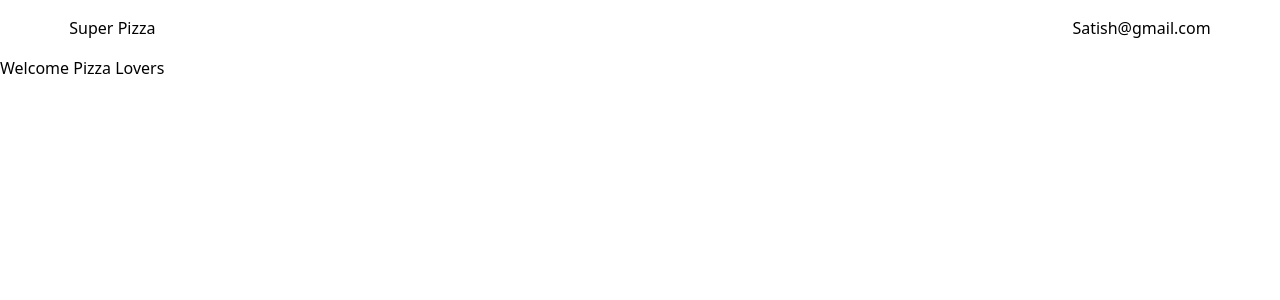
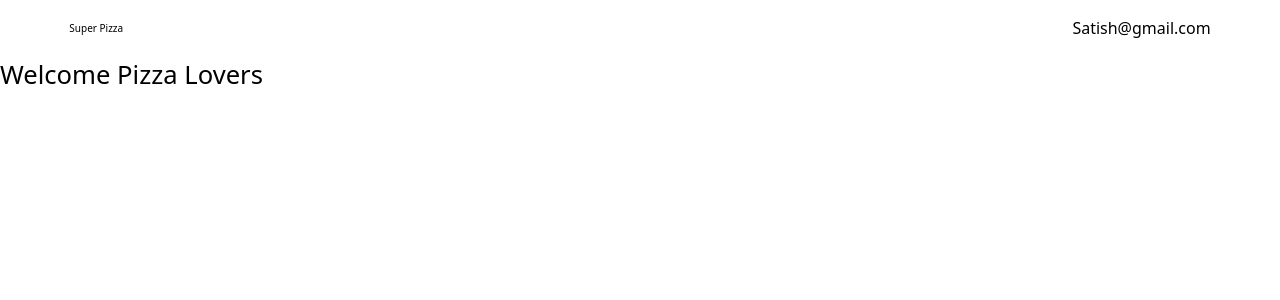
Before and after one commit to Satish9047/OIBSIP, a React (Vite) app in the folder pizza-delivery-app/client/: page / in a window 1280 px wide. Shown: the top 300 px of the page. Built offline with nearby package versions, Linux system fonts and the light colour scheme.

Commit message:
100: Add font-size to Headers

```diff
--- a/pizza-delivery-app/client/src/index.css
+++ b/pizza-delivery-app/client/src/index.css
@@ -1,6 +1,23 @@
 @tailwind base;
 @tailwind components;
 @tailwind utilities;
+
+body {
+  font-size: 10px;
+}
+h1 {
+  font-size: 1.6rem;
+}
+h2 {
+  font-size: 1.4rem;
+}
+h3 {
+  font-size: 1.2rem;
+}
+
+p {
+  font-size: 1rem;
+}
 
 /* :root {
   font-family: Inter, system-ui, Avenir, Helvetica, Arial, sans-serif;
```
